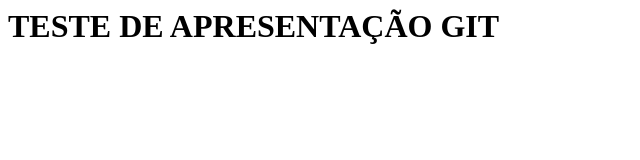
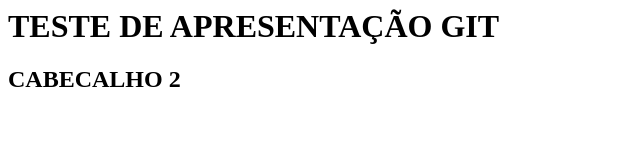
Before and after one commit to RayCuevas/teste, a plain HTML site: page index.html in a window 1280 px wide. Shown: the whole page, without its empty margins (0-640 px from the left). Drawn offline with Linux system fonts and the light colour scheme.

Commit message:
mudanca na home

```diff
--- a/index.html
+++ b/index.html
@@ -1 +1,2 @@
 <h1>TESTE DE APRESENTAÇÃO GIT</h1>
+<h2>CABECALHO 2</h2>
```
